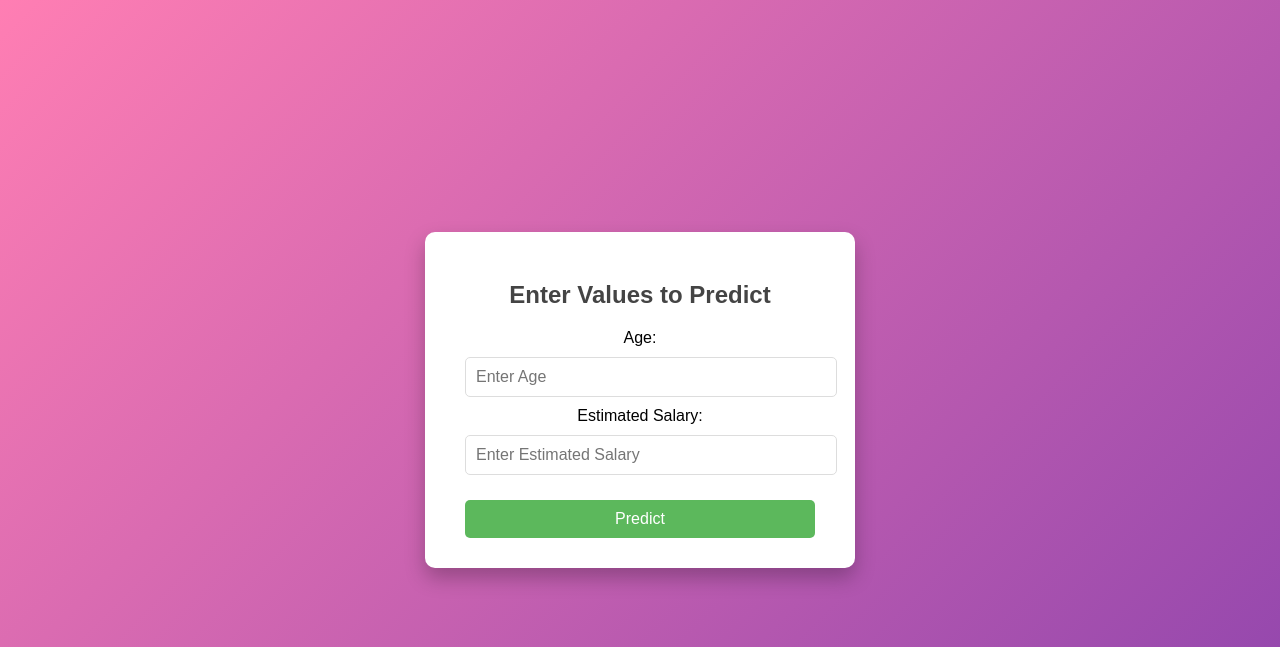
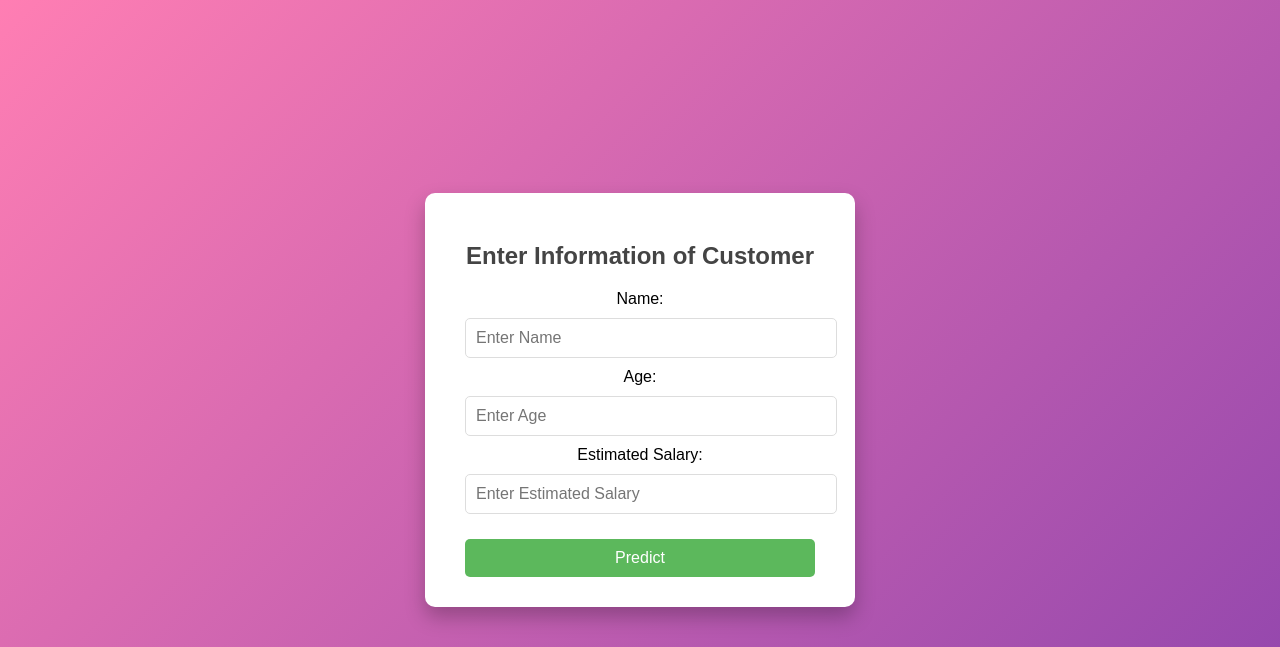
Before and after one commit to Zandevier/Car, a Flask app: page / in a window 1280 px wide. Shown: the top 647 px of the page. Run offline with Flask 3, Linux system fonts and the light colour scheme; parts of the project's set-up code (start-up, migrations or seed data) failed here and were passed over.

Commit message:
Some changes

```diff
--- a/app.py
+++ b/app.py
@@ -25,7 +25,7 @@ def predict():
 
             # Make prediction
             prediction = model.predict(input_data)
-            result = "Will Purchase" if prediction[0] == 1 else "Will Not Purchase"
+            result = "The Customer will purchase a car" if prediction[0] == 1 else "The Customer will not purchase a car"
 
         except Exception as e:
             result = f"Error: {e}"
--- a/templates/index.html
+++ b/templates/index.html
@@ -8,7 +8,9 @@
 </head>
 <body>
     <form action="/predict" method="post">
-        <h2>Enter Values to Predict</h2>
+        <h2>Enter Information of Customer</h2>
+        <label for="name">Name:</label>
+        <input type="text" id="name" name="name" placeholder="Enter Name" required>
         <label for="age">Age:</label>
         <input type="number" id="age" name="age" placeholder="Enter Age" required>
         <label for="salary">Estimated Salary:</label>
```
